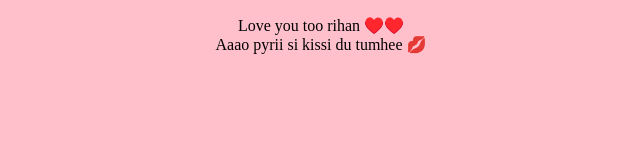
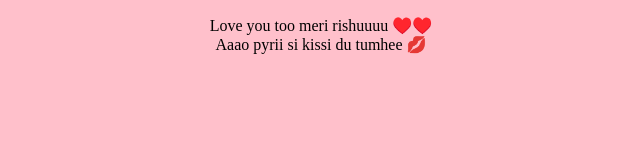
Before and after one commit to tusharsingh2431/tusharsingh, a plain HTML site: page 3.html in a window 1280 px wide. Shown: the whole page, without its empty margins (319-959 px from the left). Drawn offline with Linux system fonts and the light colour scheme.

Commit message:
Update 3.html

```diff
--- a/3.html
+++ b/3.html
@@ -8,7 +8,7 @@
 <link rel="stylesheet" href="3file.css">
 <body>
     <p>
-     Love you too rihan &#x2665;&#xfe0f;&#x2665;&#xfe0f;
+     Love you too meri rishuuuu &#x2665;&#xfe0f;&#x2665;&#xfe0f;
      <br>
      Aaao pyrii si kissi du tumhee  &#128139;
     </p>
```
